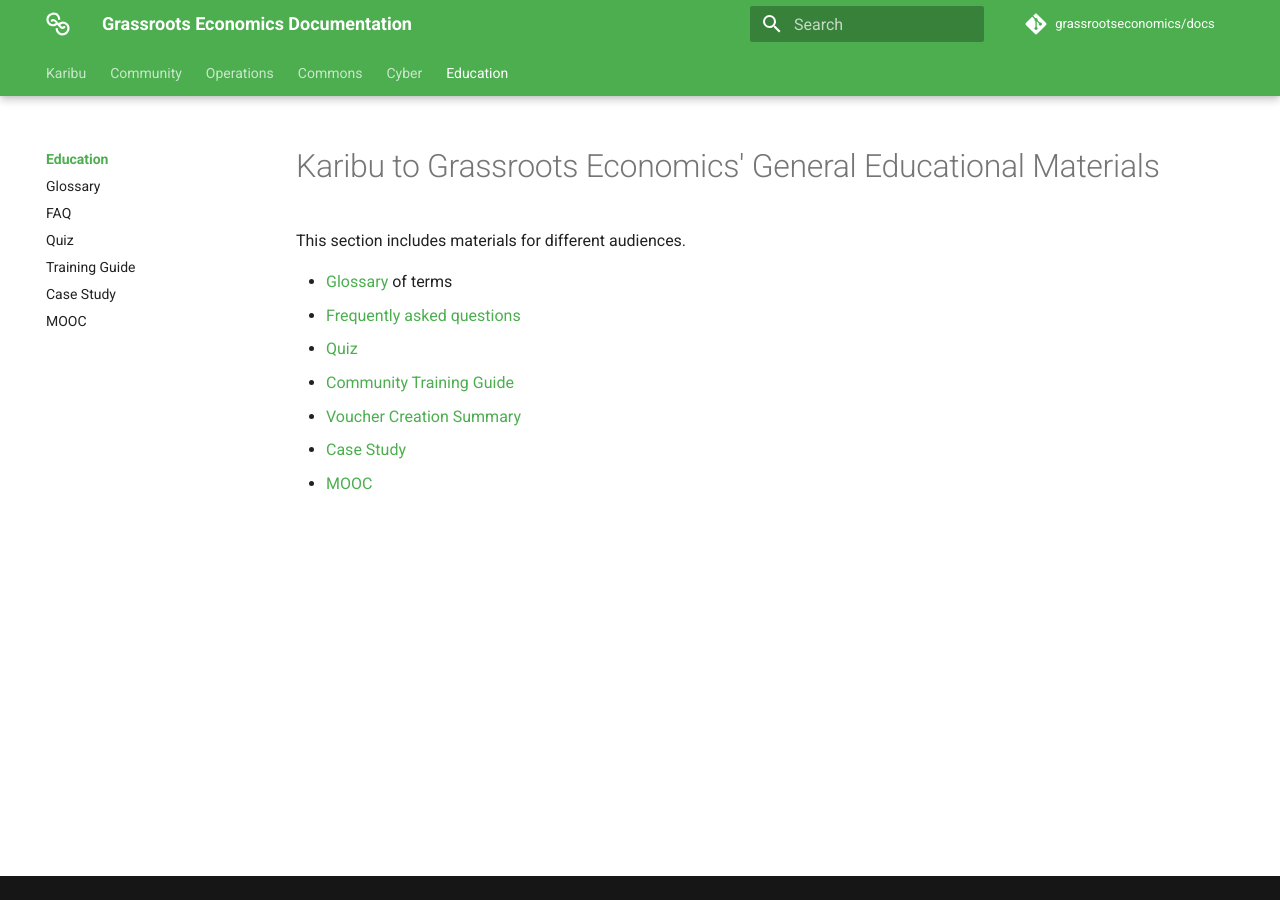
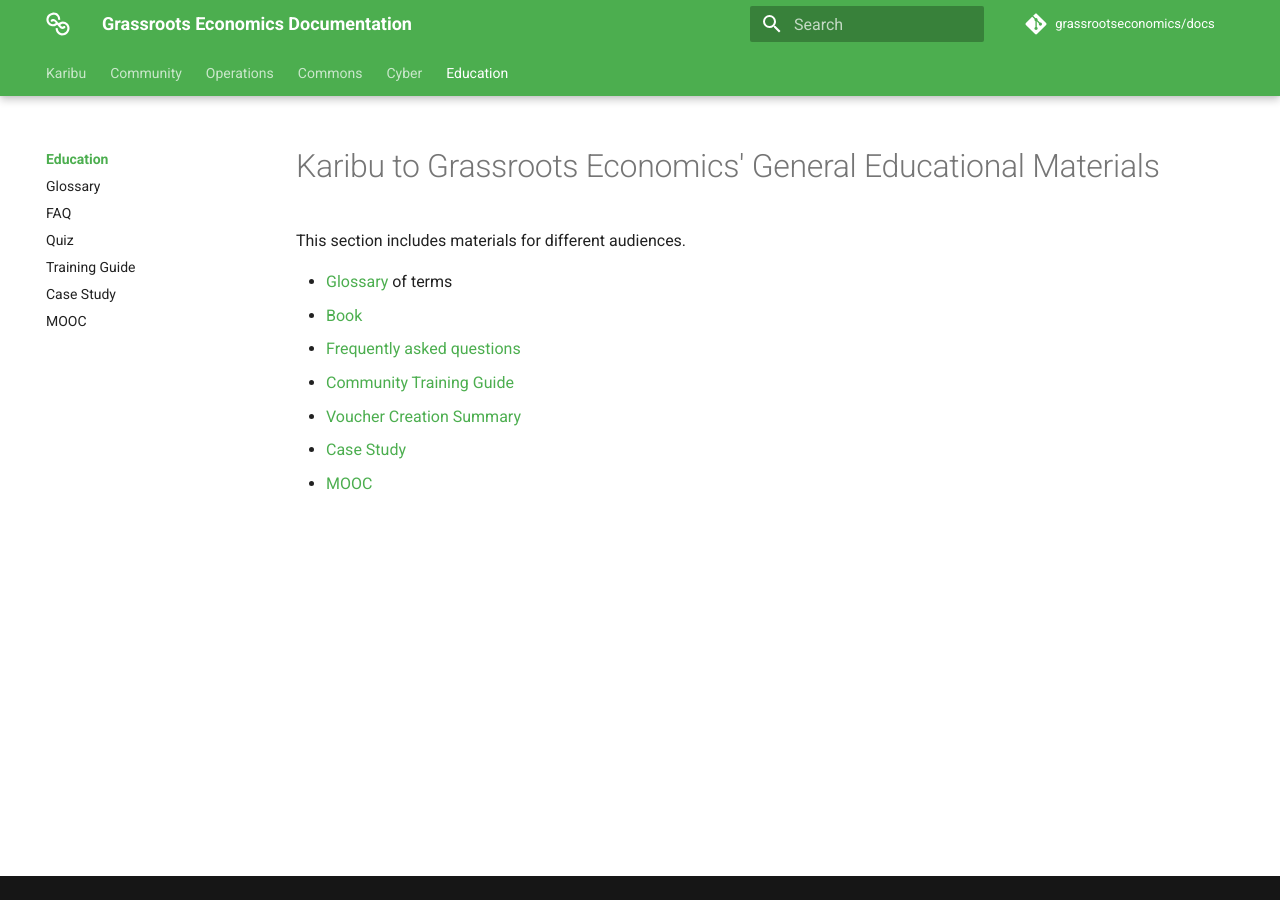
Before and after one commit to grassrootseconomics/docs.grassecon.org, an MkDocs documentation site: the page built from docs/edu/index.md, in a window 1280 px wide. Built offline with MkDocs 1.6.1 and Material for MkDocs 9.7.7, drawn with Linux system fonts in a browser that asks for light colours; comment, search, counter and statistics services are not loaded.

Commit message:
Update index.md

```diff
--- a/docs/edu/index.md
+++ b/docs/edu/index.md
@@ -3,8 +3,8 @@
 This section includes materials for different audiences.
 
 * [Glossary](glossary/) of terms
+* [Book]([glossary/](https://willruddick.substack.com/p/grassroots-economics-the-book-is))
 * [Frequently asked questions](faq/)
-* [Quiz](https://forms.gle/yJfVKsZUS1Tdmmmc9)
 * [Community Training Guide](training/)
 * [Voucher Creation Summary](voucher/)
 * [Case Study](case_study/)
```
